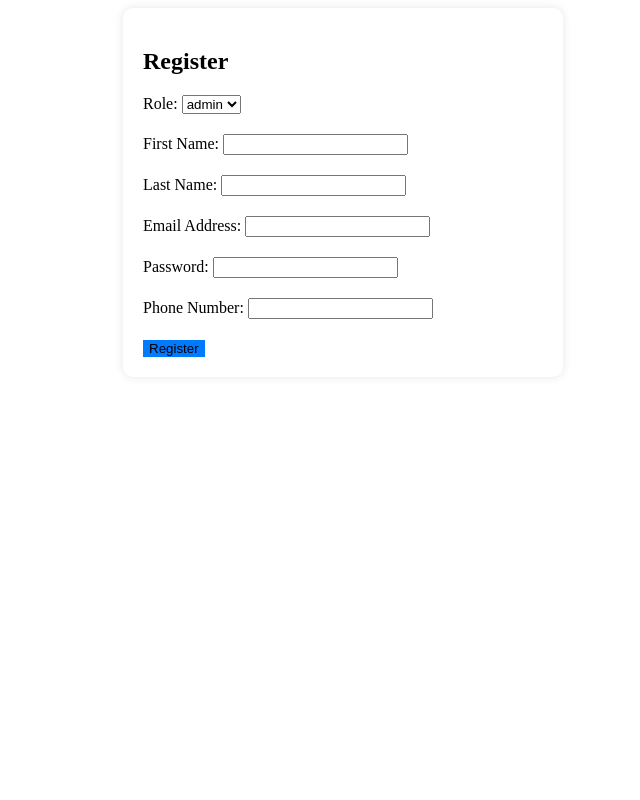
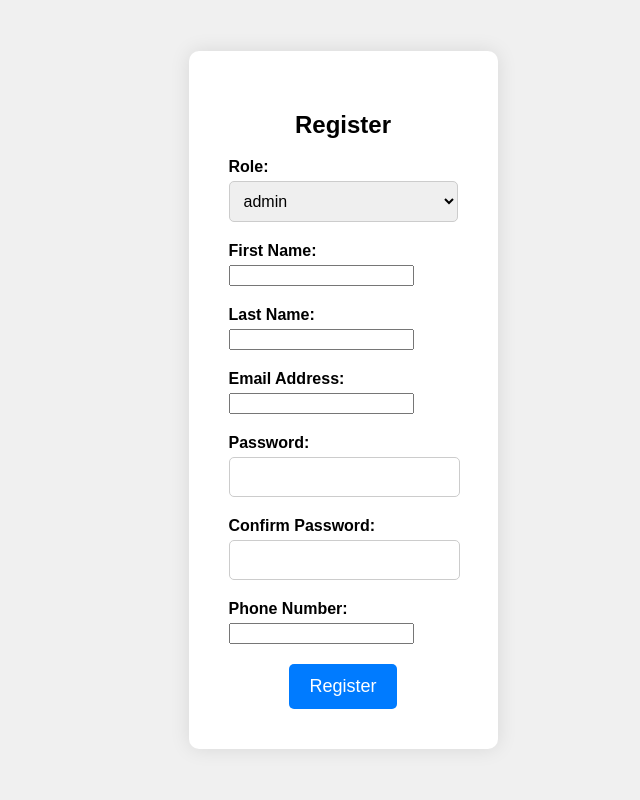
Before and after one commit to Michael-Otieno-Kasuku/SchoolVibes, a Django app: page /uririconnect/register/ in a window 1280 px wide. Shown: the whole page, without its empty margins (297-937 px from the left). Run offline with Django 4.2, Linux system fonts and the light colour scheme; tables that the repository leaves empty hold one stand-in row (values such as "Sample post"); some libraries are stand-ins or nearby versions.

Commit message:
registration functionality updated

```diff
--- a/uririconnect/forms.py
+++ b/uririconnect/forms.py
@@ -1,11 +1,21 @@
 from django import forms
 from .models import User, Role
-import re
 
 class UserRegistrationForm(forms.ModelForm):
-    role_id = forms.ModelChoiceField(queryset=Role.objects.all(), to_field_name='role_id', empty_label=None)
-    user_password = forms.CharField(widget=forms.PasswordInput(), min_length=8)
-    confirm_password = forms.CharField(widget=forms.PasswordInput(), min_length=8)
+    role_id = forms.ModelChoiceField(
+        queryset=Role.objects.all(),
+        to_field_name='role_id',
+        empty_label=None,
+        widget=forms.Select(attrs={'class': 'form-control select2-container'})
+    )
+    user_password = forms.CharField(
+        widget=forms.PasswordInput(attrs={'class': 'form-control'}),
+        min_length=8
+    )
+    confirm_password = forms.CharField(
+        widget=forms.PasswordInput(attrs={'class': 'form-control'}),
+        min_length=8
+    )
 
     class Meta:
         model = User
--- a/uririconnect/static/css/register.css
+++ b/uririconnect/static/css/register.css
@@ -1,25 +1,95 @@
-/* register.css */
+/* Add your CSS styles for the registration form here */
+body {
+    font-family: Arial, sans-serif;
+    background-color: #f0f0f0;
+    display: flex;
+    justify-content: center;
+    align-items: center;
+    height: 100vh;
+    margin: 0;
+}
+
 .register-form {
     max-width: 400px;
     margin: 0 auto;
-    padding: 20px;
+    padding: 40px;
     background-color: #ffffff;
     border-radius: 10px;
-    box-shadow: 0px 0px 10px 0px rgba(0, 0, 0, 0.1);
+    box-shadow: 0px 0px 20px 0px rgba(0, 0, 0, 0.1);
+    text-align: center;
 }
 
 .form-group {
     margin-bottom: 20px;
+    text-align: left;
+}
+
+.form-group label {
+    font-weight: bold;
+    display: block;
+    margin-bottom: 5px;
+}
+
+.form-control {
+    width: calc(100% - 20px);
+    padding: 10px;
+    font-size: 16px;
+    border: 1px solid #ccc;
+    border-radius: 5px;
 }
 
 .btn-primary {
     background-color: #007bff;
     border: none;
-    transition: background-color 0.3s ease; /* Smooth transition on hover */
+    color: #fff;
+    padding: 12px 20px;
+    font-size: 18px;
+    border-radius: 5px;
+    cursor: pointer;
+    transition: background-color 0.3s ease;
 }
 
 .btn-primary:hover {
     background-color: #0056b3;
 }
 
-/* Add more styles as needed */
+.error-message {
+    color: #ff0000;
+    font-size: 14px;
+}
+
+/* Custom styles for the combobox */
+.form-control.select2-container {
+    width: 100%;
+}
+
+.select2-container--default .select2-selection--single {
+    border: 1px solid #ccc;
+    border-radius: 5px;
+    height: 40px;
+}
+
+.select2-container--default .select2-selection--single .select2-selection__arrow {
+    height: 40px;
+}
+
+.select2-container--default .select2-selection--single .select2-selection__rendered {
+    line-height: 40px;
+    padding-left: 10px;
+}
+
+/* Styling the dropdown list */
+.select2-container--default .select2-results__option {
+    padding: 10px;
+    border-bottom: 1px solid #ccc;
+    transition: background-color 0.3s ease;
+}
+
+.select2-container--default .select2-results__option:last-child {
+    border-bottom: none;
+}
+
+.select2-container--default .select2-results__option:hover {
+    background-color: #f0f0f0;
+    cursor: pointer;
+}
--- a/uririconnect/static/js/register.js
+++ b/uririconnect/static/js/register.js
@@ -1,5 +1,5 @@
 document.getElementById('registration-form').onsubmit = function(event) {
-    const fields = ['role_id', 'first_name', 'last_name', 'email_address', 'user_password', 'confirm_password', 'phone_number'];
+    const fields = ['first_name', 'last_name', 'email_address', 'user_password', 'confirm_password', 'phone_number'];
     let isValid = true;
     fields.forEach(field => {
         const value = document.getElementById(`id_${field}`).value.trim();
@@ -11,11 +11,17 @@ document.getElementById('registration-form').onsubmit = function(event) {
             document.getElementById(`${field}-error`).innerText = '';
         }
 
-        // Additional validation for specific fields (email and phone number)
+        // Additional validation for specific fields (email, password, and phone number)
         if (field === 'email_address' && !isValidEmail(value)) {
             event.preventDefault();
             isValid = false;
             document.getElementById(`${field}-error`).innerText = 'Invalid email address.';
+        }
+
+        if ((field === 'user_password' || field === 'confirm_password') && !isValidPassword(value)) {
+            event.preventDefault();
+            isValid = false;
+            document.getElementById(`${field}-error`).innerText = 'Password must be at least 8 characters long and contain both letters and numbers.';
         }
 
         if (field === 'phone_number' && !isValidPhoneNumber(value)) {
@@ -28,13 +34,16 @@ document.getElementById('registration-form').onsubmit = function(event) {
     return isValid;
 };
 
-// Validate email format
 function isValidEmail(email) {
     const emailRegex = /^[^\s@]+@[^\s@]+\.[^\s@]+$/;
     return emailRegex.test(email);
 }
 
-// Validate phone number format
+function isValidPassword(password) {
+    const passwordRegex = /^(?=.*[A-Za-z])(?=.*\d)[A-Za-z\d]{8,}$/;
+    return passwordRegex.test(password);
+}
+
 function isValidPhoneNumber(phoneNumber) {
     const phoneRegex = /^(07\d{8}|01\d{8}|\+2541\d{7}|\+2547\d{8})$/;
     return phoneRegex.test(phoneNumber);
--- a/uririconnect/templates/base.html
+++ b/uririconnect/templates/base.html
@@ -19,8 +19,6 @@
     <script src="{% static 'js/jquery-3.5.1.min.js' %}"></script>
     <script src="{% static 'js/popper.min.js' %}"></script>
     <script src="{% static 'js/bootstrap.min.js' %}"></script>
-    <script src="{% static 'js/login.js' %}"></script>
-    <script src="{% static 'js/password_reset.js' %}"></script>
 </body>
 
 </html>
--- a/uririconnect/templates/register.html
+++ b/uririconnect/templates/register.html
@@ -3,7 +3,6 @@
 
 {% block content %}
 <link rel="stylesheet" href="{% static 'css/register.css' %}">
-<script src="{% static 'js/register.js' %}"></script>
 <div class="container">
     <div class="register-form mt-5">
         <h2 class="mb-4">Register</h2>
@@ -13,34 +12,41 @@
             <div class="form-group">
                 <label for="{{ form.role_id.id_for_label }}">Role:</label>
                 {{ form.role_id }}
+                <span id="role_id-error" class="error-message"></span>
             </div>
             <div class="form-group">
                 <label for="{{ form.first_name.id_for_label }}">First Name:</label>
                 {{ form.first_name }}
-                {{ form.first_name.errors }}
+                <span id="first_name-error" class="error-message"></span>
             </div>
             <div class="form-group">
                 <label for="{{ form.last_name.id_for_label }}">Last Name:</label>
                 {{ form.last_name }}
-                {{ form.last_name.errors }}
+                <span id="last_name-error" class="error-message"></span>
             </div>
             <div class="form-group">
                 <label for="{{ form.email_address.id_for_label }}">Email Address:</label>
                 {{ form.email_address }}
-                {{ form.email_address.errors }}
+                <span id="email_address-error" class="error-message"></span>
             </div>
             <div class="form-group">
                 <label for="{{ form.user_password.id_for_label }}">Password:</label>
                 {{ form.user_password }}
-                {{ form.user_password.errors }}
+                <span id="user_password-error" class="error-message"></span>
+            </div>
+            <div class="form-group">
+                <label for="{{ form.confirm_password.id_for_label }}">Confirm Password:</label>
+                {{ form.confirm_password }}
+                <span id="confirm_password-error" class="error-message"></span>
             </div>
             <div class="form-group">
                 <label for="{{ form.phone_number.id_for_label }}">Phone Number:</label>
                 {{ form.phone_number }}
-                {{ form.phone_number.errors }}
+                <span id="phone_number-error" class="error-message"></span>
             </div>
             <button type="submit" class="btn btn-primary btn-block mt-3">Register</button>
         </form>
     </div>
 </div>
+<script src="{% static 'js/register.js' %}"></script>
 {% endblock %}
```
